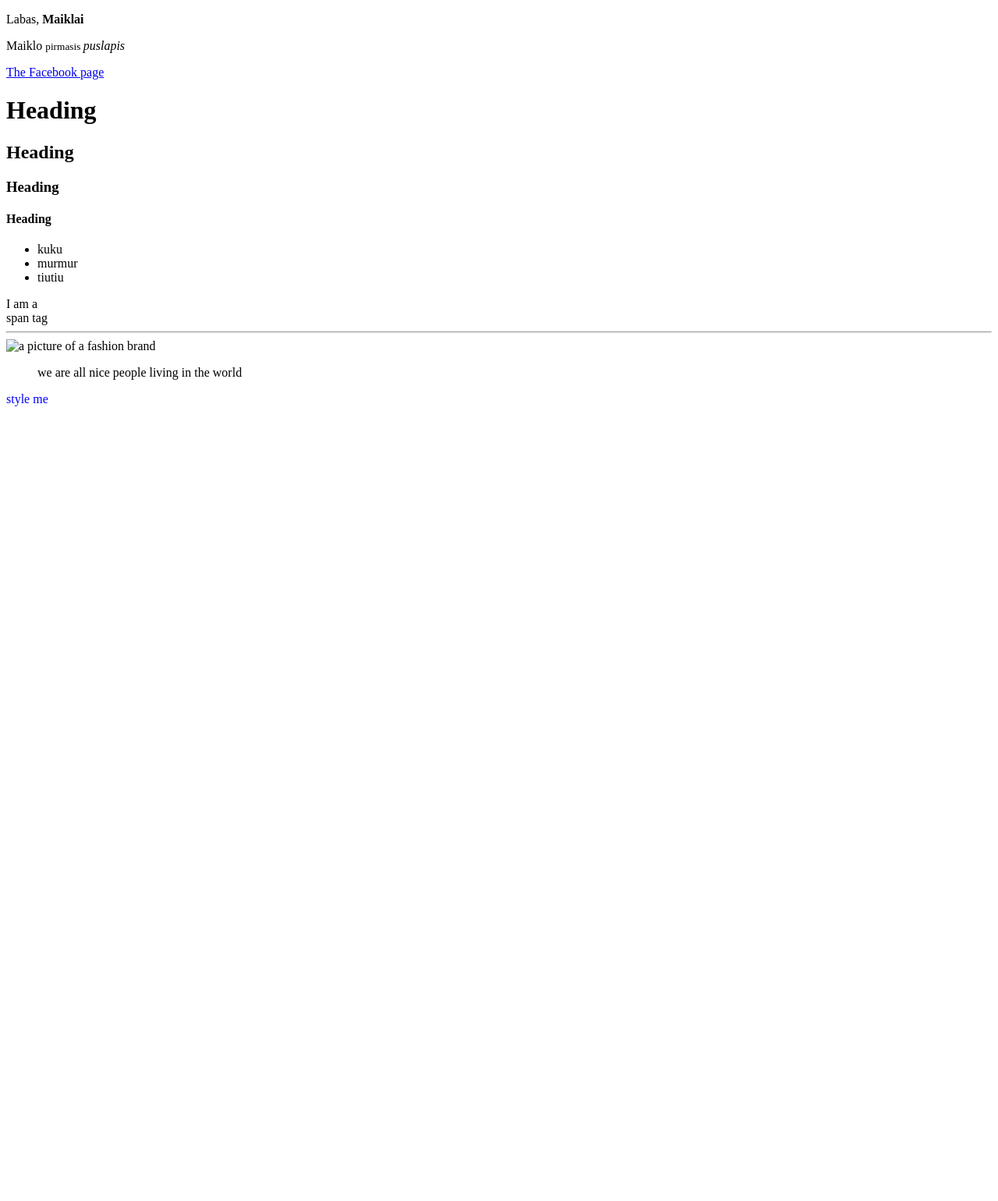
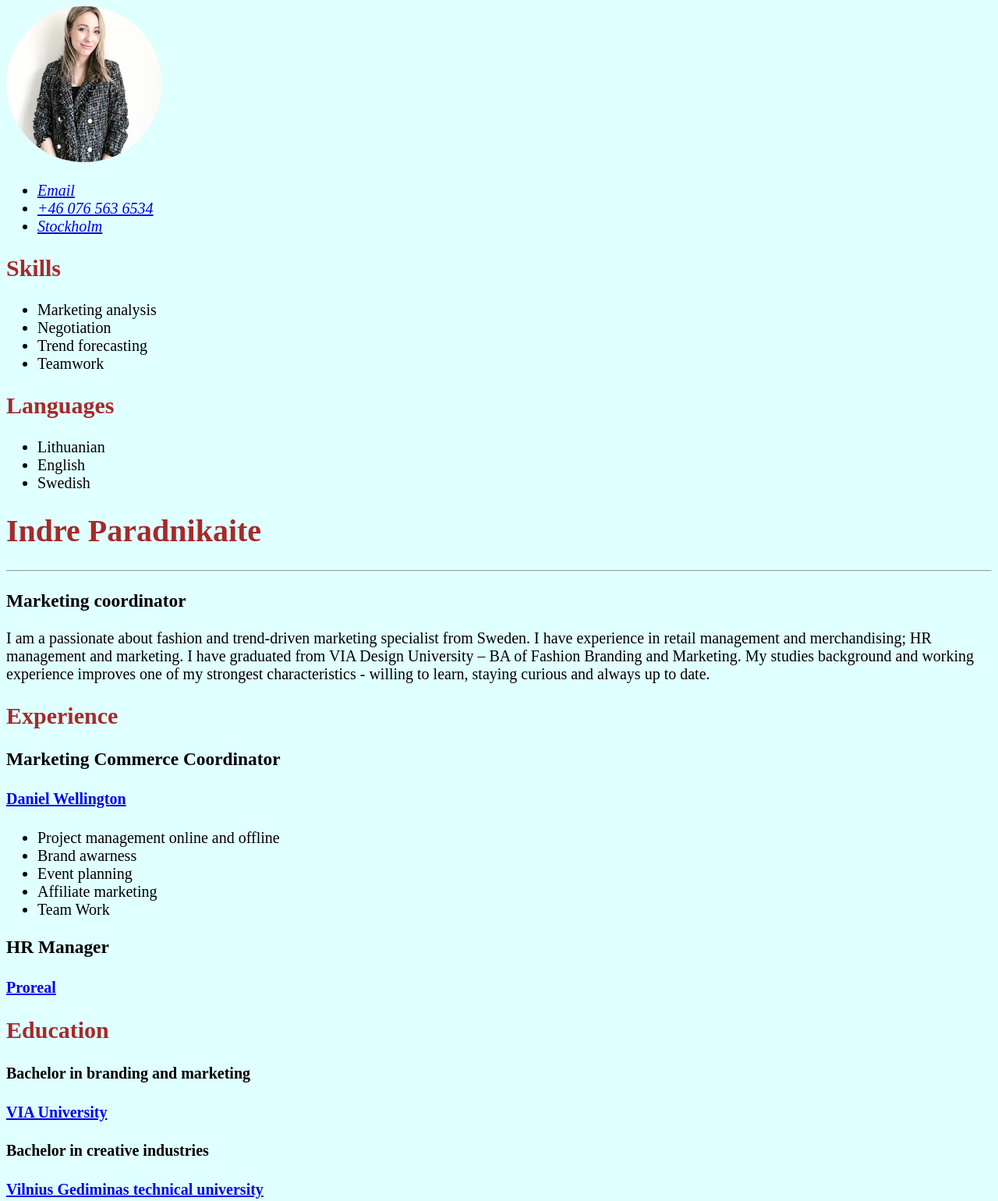
Before and after one commit to Indredelapar/resume, a plain HTML site: page index.html in a window 1280 px wide. Shown: the top 1540 px of the page at 78% size. Before the commit the page ends 800 px from the top, so only its background shows below. Drawn offline with Linux system fonts and the light colour scheme.

Commit message:
I upgraded my html and css files for the resume

```diff
--- a/index.html
+++ b/index.html
@@ -1,43 +1,97 @@
 <!DOCTYPE html>
 <html>
 <head>
-    <title>Learning HTML</title>
+  <meta charset="UTF-8">
+  <title>Resume by Indre Paradnikaite</title>
+  <link href="style.css" rel="stylesheet">
 </head>
 <body>
-
-<div>
- <p>Labas, <strong>Maiklai</strong></p>
- <p>Maiklo <small>pirmasis </small><em>puslapis</em></p>
-<a href="https://www.facebook.com">The Facebook page</a>
-<a href="about.html"></a>
+  <aside>
+    <div class="contact-information">
+      <img src="IMG_2345 copy.JPG" width="200" alt="CV photo">
+      <address>
+        <ul>
+          <li>
+            <a href="mailto:indre.paradnikaite@gmail.com">Email</a>
+          </li>
+          <li>
+            <a href="tel:+46.076.563.6534">+46 076 563 6534</a>
+          </li>
+          <li>
+            <a href="https://www.google.com/maps/search/Stockholm/@59.3258414,17.6989116,10z/data=!3m1!4b1">Stockholm</a>
+          </li>
+        </ul>
+      </address>
     </div>
-
-<div>
- <h1>Heading</h1>
- <h2>Heading</h2>
- <h3>Heading</h3>
- <h4>Heading</h4>
-</div>
-
-<div>
+    <div class="skills">
+      <h2 style="color: brown;">Skills</h2>
       <ul>
- <li>kuku</li>
- <li>murmur</li>
-<li>tiutiu</li>
+        <li>
+          Marketing analysis
+        </li>
+        <li>
+          Negotiation
+        </li>
+        <li>
+          Trend forecasting
+        </li>
+        <li>Teamwork</li>
       </ul>
     </div>
-
-<span>I am a <br>span tag</span>
-
+    <div class="languages">
+      <h2 style="color: brown;">Languages</h2>
+      <ul>
+        <li>
+          Lithuanian
+        </li>
+        <li>
+          English
+        </li>
+        <li>
+          Swedish
+        </li>
+      </ul>
+    </div>
+  </aside>
+  <div>
+    <header class="Summary">
+      <h1 style="color: brown;">Indre Paradnikaite</h1>
       <hr>
-
-<img src="sain_laurent.jpg" alt="a picture of a fashion brand">
-
-<blockquote cite="http://www.Facebook.com">
-  we are all nice people living in the world
-</blockquote>
-
-<p style="color: blue;">style me</p>
-
+      <h3>Marketing coordinator</h3>
+      <p>I am a passionate about fashion and trend-driven marketing specialist from Sweden. I have experience in retail management and merchandising; HR management and marketing.
+        I have graduated from VIA Design University – BA of Fashion Branding and Marketing. My studies background and working experience improves one of my strongest characteristics - willing to learn, staying curious and always up to date.</p>
+      </div>
+      <div>
+        <main class="Work experience">
+          <h2 style="color: brown;">Experience</h2>
+          <h3>Marketing Commerce Coordinator</h3>
+          <h4><a href=https://www.danielwellington.com/se>Daniel Wellington</a></h4>
+          <ul>
+            <li>Project management online and offline</li>
+            <li>Brand awarness</li>
+            <li>Event planning</li>
+            <li>Affiliate marketing</li>
+            <li>Team Work</li>
+          </ul>
+          <h3>HR Manager</h3>
+          <h4><a href=https://www.proreal.lt>Proreal</a></h4>
+        </main>
+      </div>
+      <div>
+        <article class="Education">
+          <h2 style="color: brown;">Education</h2>
+          <h4>Bachelor in branding and marketing</h4>
+          <h4><a href="https://en.via.dk/">VIA University</a></h4>
+          <h4>Bachelor in creative industries</h4>
+          <h4><a href=https://www.vgtu.lt/index.php?lang>Vilnius Gediminas technical university</a></h4>
+        </article>
+      </div>
+      <div>
+        <article class="Organizations">
+          <h2 style="color: brown;">Organizations</h2>
+          <h4><a href=https://kinfo.lt>Kinfo</a></h4>
+        </article>
+      </main>
+    </div>
   </body>
   </html>
--- a/style.css
+++ b/style.css
@@ -0,0 +1,7 @@
+img {
+    border-radius: 50%;
+  }
+  body {
+    background-color: lightcyan;
+    font-size: 20px;
+  }
```
Lines whose indentation alone changed are shown as unchanged.
